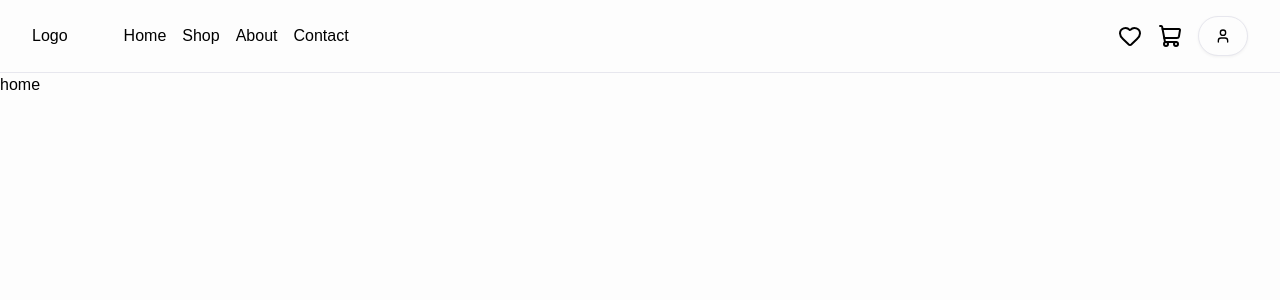
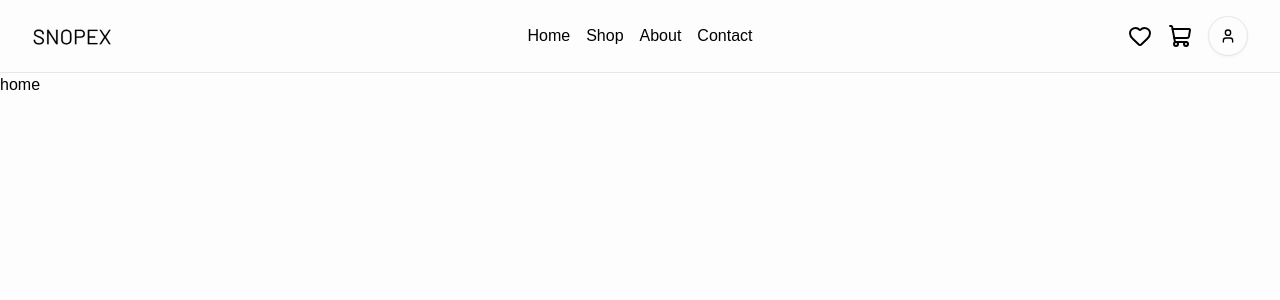
Before and after one commit to Soumojit08/ecom-frontend, a React (Vite) app: page / in a window 1280 px wide. Shown: the top 300 px of the page. Built offline with nearby package versions, Linux system fonts and the light colour scheme; the HTML template or start-up script is replaced by a standard one.

Commit message:
Added logo and adjust

```diff
--- a/index.html
+++ b/index.html
@@ -4,7 +4,7 @@
     <meta charset="UTF-8" />
     <link rel="icon" type="image/svg+xml" href="/favicon.svg" />
     <meta name="viewport" content="width=device-width, initial-scale=1.0" />
-    <title>client</title>
+    <title>SNOPEX | E-com store</title>
   </head>
   <body>
     <div id="root"></div>
--- a/src/App.jsx
+++ b/src/App.jsx
@@ -1,10 +1,12 @@
 import { Routes, Route } from "react-router-dom";
 import Home from "./pages/Home";
 import About from "./pages/About";
+import Navbar from "./components/Navbar";
 
 function App() {
   return (
     <>
+      <Navbar />
       <Routes>
         <Route path="/" element={<Home />} />
         <Route path="/about" element={<About />} />
--- a/src/components/Navbar.jsx
+++ b/src/components/Navbar.jsx
@@ -2,6 +2,7 @@ import { Heart, ShoppingCart, User } from "lucide-react";
 import { Button } from "./ui/button";
 import { Link } from "react-router-dom";
 import { useState } from "react";
+import Logo from "../../public/logo.svg";
 
 const Navbar = () => {
   const [isLoggedIn, setIsLoggedIn] = useState(true);
@@ -11,14 +12,16 @@ const Navbar = () => {
   };
 
   return (
-    <header className="w-full py-4 px-8 border-b">
-      <nav className="flex items-center justify-between">
-        <section
-          id="left"
-          className="flex items-center justify-between space-x-14"
-        >
-          <Link to="/">Logo</Link>
-          <ul className="flex items-center gap-4 list-none">
+    <header className="w-full border-b px-8 py-4">
+      <nav className="grid grid-cols-3 items-center">
+        <section id="left" className="flex items-center">
+          <Link to="/" className="uppercase tracking-wider font-barlow">
+            <img src={Logo} className="w-20" />
+          </Link>
+        </section>
+
+        <section id="mid" className="flex justify-center">
+          <ul className="flex list-none items-center gap-4">
             <li>
               <Link to="/">Home</Link>
             </li>
@@ -34,24 +37,22 @@ const Navbar = () => {
           </ul>
         </section>
 
-        <section id="right" className="flex items-center gap-4">
-          <span className="flex items-center gap-4">
-            <Link to="/wishlist">
-              <Heart size={24} />
-            </Link>
-            <Link to="/cart">
-              <ShoppingCart size={24} />
-            </Link>
-          </span>
+        <section id="right" className="flex items-center justify-end gap-4">
+          <Link to="/wishlist" className="flex items-center">
+            <Heart size={24} />
+          </Link>
+          <Link to="/cart" className="flex items-center">
+            <ShoppingCart size={24} />
+          </Link>
 
           {isLoggedIn ? (
             <Button
               variant="outline"
-              size="lg"
-              className="rounded-full p-4 transition-all duration-150"
+              size="icon-lg"
+              className="transition-all duration-150"
               onClick={handleLogin}
             >
-              <User size={28} />
+              <User size={20} />
             </Button>
           ) : (
             <Button
--- a/src/index.css
+++ b/src/index.css
@@ -2,6 +2,11 @@
 @import "tw-animate-css";
 @import "shadcn/tailwind.css";
 @import "@fontsource-variable/inter";
+@import url('https://fonts.googleapis.com/css2?family=Barlow:ital,wght@0,100;0,200;0,300;0,400;0,500;0,600;0,700;0,800;0,900;1,100;1,200;1,300;1,400;1,500;1,600;1,700;1,800;1,900&family=Inter:ital,opsz,wght@0,14..32,100..900;1,14..32,100..900&display=swap');
+
+@theme {
+  --font-barlow : "Barlow", sans-serif;
+}
 
 @custom-variant dark (&:is(.dark *));
 
--- a/src/pages/Home.jsx
+++ b/src/pages/Home.jsx
@@ -1,9 +1,7 @@
-import Navbar from "../components/Navbar";
 
 const Home = () => {
   return (
     <>
-      <Navbar />
       <div>home</div>
     </>
   );
```
Also changed, not shown: public/logo.svg (added).
